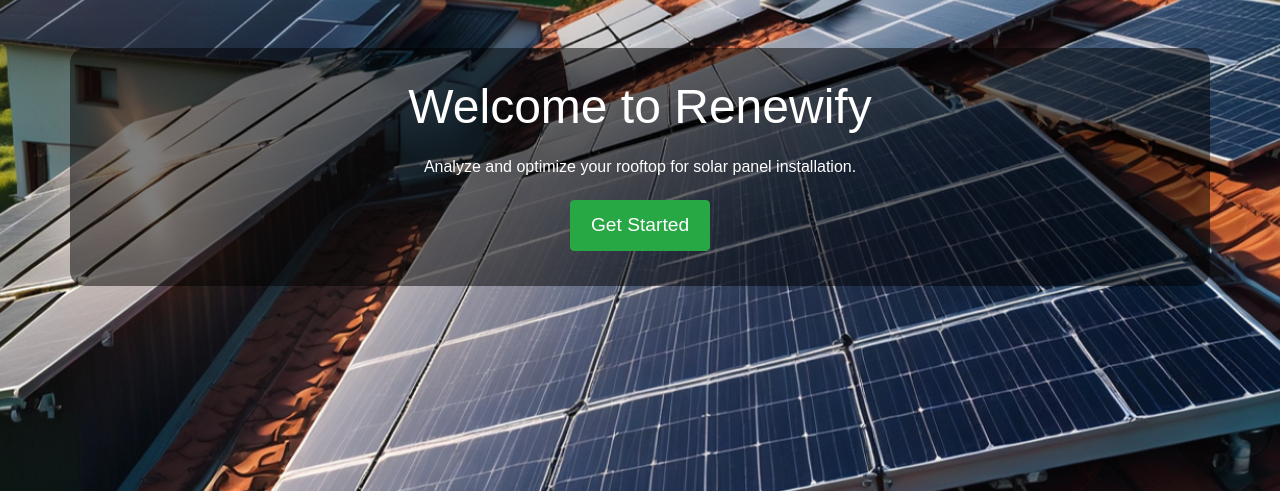
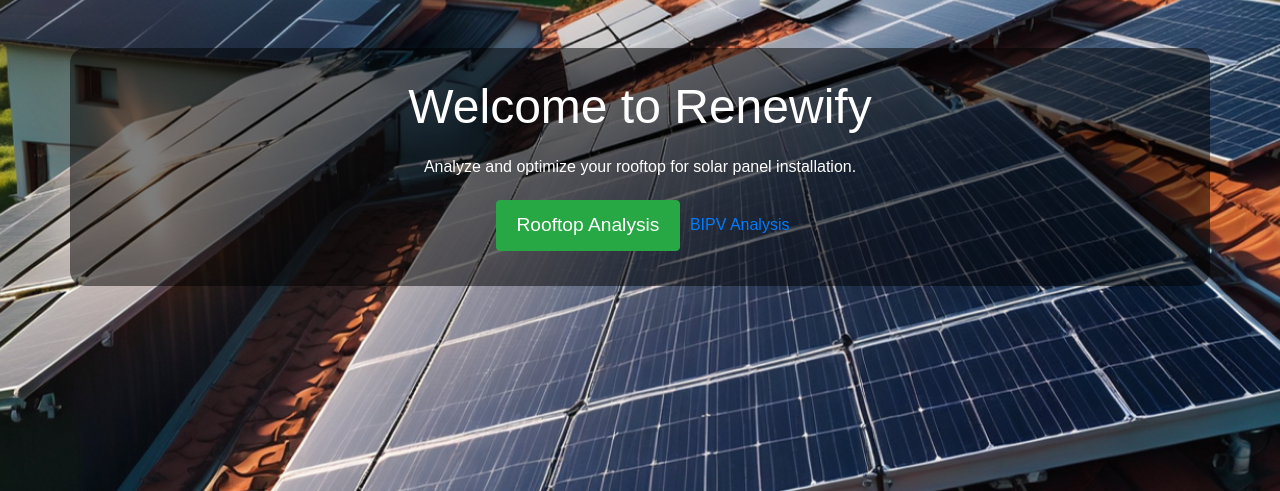
Before and after one commit to VISWA68/Renewify, a Flask app: page / in a window 1280 px wide. Shown: the part 233-724 px from the top of the page. Run offline with Flask 3, Linux system fonts and the light colour scheme; some libraries are stand-ins or nearby versions.

Commit message:
adding bipv buttons

```diff
--- a/Rooftop_analysis/templates/landing.html
+++ b/Rooftop_analysis/templates/landing.html
@@ -31,7 +31,8 @@
     <div class="container">
         <h1>Welcome to Renewify</h1>
         <p>Analyze and optimize your rooftop for solar panel installation.</p>
-        <a href="{{ url_for('index') }}"  class="btn btn-success">Get Started</a>
+        <a href="{{ url_for('index') }}"  class="btn btn-success">Rooftop Analysis</a>
+        <a href="">BIPV Analysis</a>
     </div>
     <script>
         function getLocation() {
```
